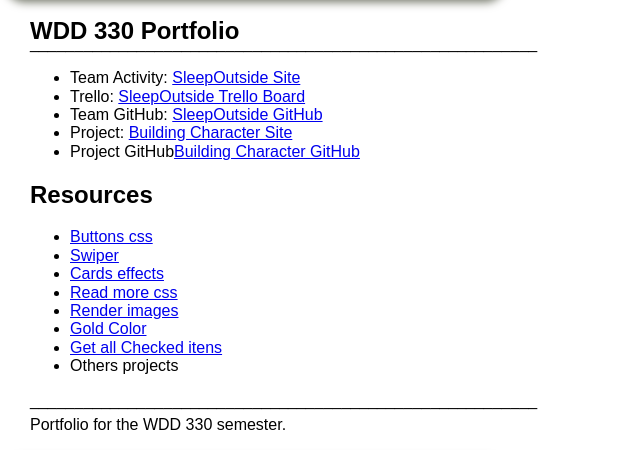
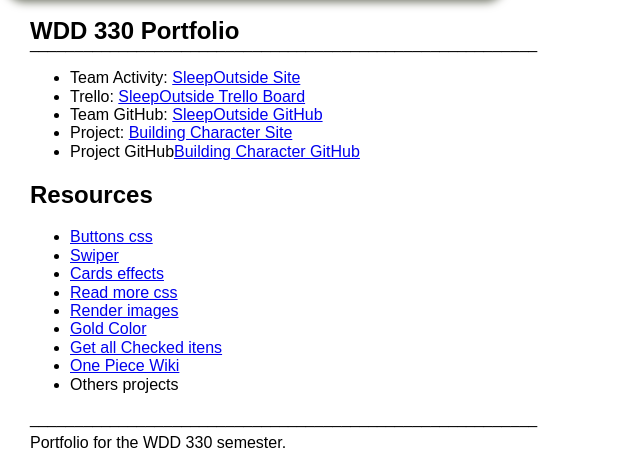
Before and after one commit to hugolalmeida/Portfolio, a website built with Vite: page src/index.html in a window 1280 px wide. Shown: the part 176-626 px from the top of the page, without its empty margins (0-640 px from the left). Built offline with nearby package versions, Linux system fonts and the light colour scheme.

Commit message:
added OP wiki

```diff
--- a/src/index.html
+++ b/src/index.html
@@ -76,6 +76,9 @@
             >Get all Checked itens</a
           >
         </li>
+        <li>
+          <a href="https://onepiece.fandom.com/wiki/One_Piece_Wiki">One Piece Wiki</a>
+        </li>
         <li>Others projects</li>
       </ul>
       <p class="line1">
```
